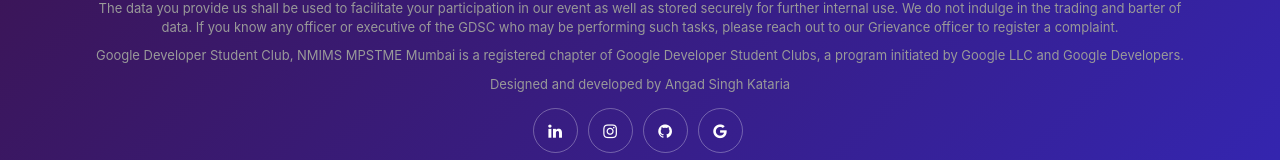
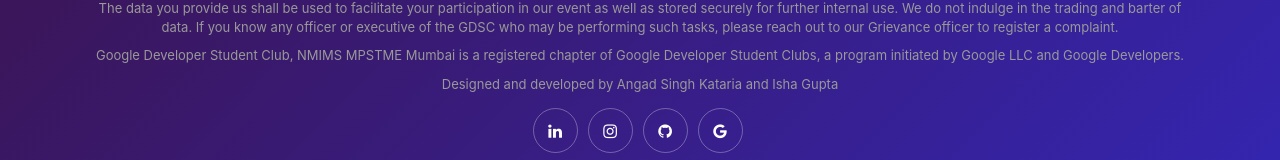
Before and after one commit to GDSC-NMIMS-MPSTME-Mumbai/aisummit, a React (Create React App) app: page /#/ in a window 1280 px wide. Shown: the part 959-1119 px from the top of the page. Built offline with nearby package versions, Linux system fonts and the light colour scheme.

Commit message:
Changes in footer

```diff
--- a/src/Footer/Footer.js
+++ b/src/Footer/Footer.js
@@ -13,7 +13,7 @@ export default function Footer() {
                             <img src={GDSCLogo} className="img-responsive center-block GDSCLogo" alt=""/>
                             <p>The data you provide us shall be used to facilitate your participation in our event as well as stored securely for further internal use. We do not indulge in the trading and barter of data. If you know any officer or executive of the GDSC who may be performing such tasks, please reach out to our Grievance officer to register a complaint.</p>
                             <p>Google Developer Student Club, NMIMS MPSTME Mumbai is a registered chapter of Google Developer Student Clubs, a program initiated by Google LLC and Google Developers.</p>
-                            <p>Designed and developed by Angad Singh Kataria</p>
+                            <p>Designed and developed by Angad Singh Kataria and Isha Gupta</p>
                             <div className ="social-media">
                             { <ul className ="list-inline">
                             <li><a href="https://www.linkedin.com/company/google-developer-student-club-mpstme/" title="" target="__blank"><i className ="fa fa-linkedin"/></a></li>
```
